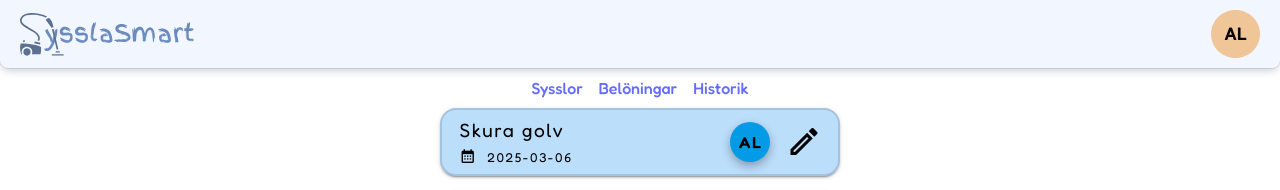
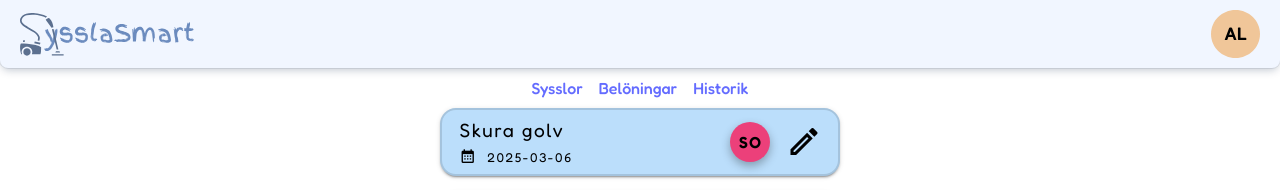
Before and after one commit to IT-Hogskolan-Stockholm/syssla-smart, a Vue app: page / in a window 1280 px wide. Shown: the top 190 px of the page. Built offline with nearby package versions, Linux system fonts and the light colour scheme; data requests are answered from the project's data file.

Commit message:
assignRandomUser is now back.

```diff
--- a/public/mock-data.json
+++ b/public/mock-data.json
@@ -122,7 +122,7 @@
       "id": "11",
       "title": "Skura golv",
       "deadline": "2025-03-06",
-      "assignedTo": "Algot",
+      "assignedTo": "Sofia",
       "isCompleted": false,
       "pointValue": 1
     }
--- a/src/stores/ChoreStore.js
+++ b/src/stores/ChoreStore.js
@@ -90,6 +90,25 @@ export const useChoreStore = defineStore('choreStore', () => {
     assignUserDialog.value = false
   }
 
+  const assignRandomUser = async () => {
+    try {
+      const response = await axios.get('http://localhost:3000/users')
+      const validUsers = response.data.filter((user) => user.name)
+
+      if (validUsers.length === 0) {
+        console.error('Inga giltiga användare att tilldela')
+        return
+      }
+
+      const randomIndex = Math.floor(Math.random() * validUsers.length)
+      const randomUser = validUsers[randomIndex].name
+
+      addAssignedUser(randomUser)
+    } catch (error) {
+      console.error('Kunde inte hämta användare:', error)
+    }
+  }
+
   const closeAddChoreDialog = () => {
     addChoreDialog.value = false
   }
@@ -138,7 +157,7 @@ export const useChoreStore = defineStore('choreStore', () => {
             console.error('Kunde inte ta bort sysslan från chores:', error)
           }
         }
-      }, 3000)
+      }, 5000)
     }
   }
 
@@ -169,6 +188,7 @@ export const useChoreStore = defineStore('choreStore', () => {
     addChore,
     openAssignUserDialog,
     addAssignedUser,
+    assignRandomUser,
     archiveChore,
     undoArchiveChore
   }
--- a/src/views/Sysslor.vue
+++ b/src/views/Sysslor.vue
@@ -52,7 +52,7 @@ const endSwipe = (chore) => {
     showUndo.value[chore.id] = true
     setTimeout(() => {
       showUndo.value[chore.id] = false
-    }, 3000)
+    }, 5000)
   }
   swipeProgress.value[chore.id] = 0
 }
```
